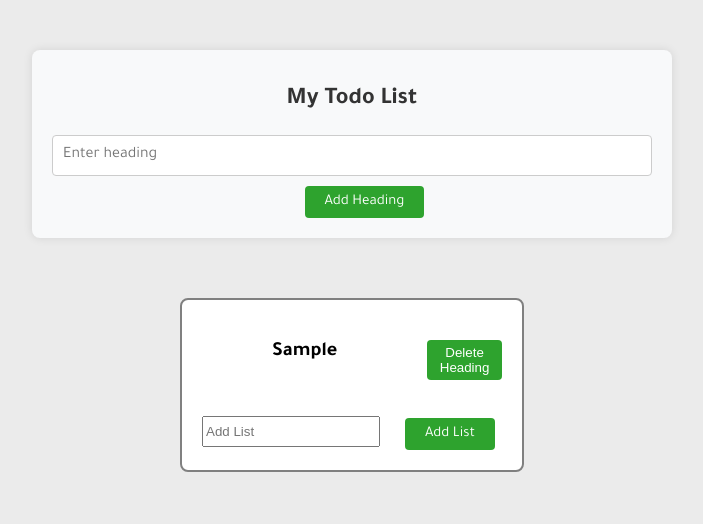
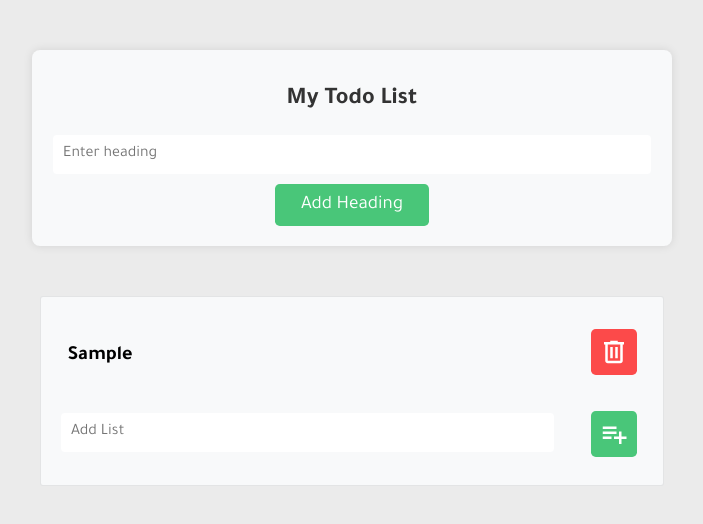
Before and after one commit to majedalshehri1/Developing-Front-End-Apps-With-React-IBM, a React (Vite) app in the folder todo_list/: page / in a window 1280 px wide. Both pictures are taken after typing "Sample" into the empty fields and a click on the button "Add Heading". Shown: the top 524 px of the page, without its empty margins (288-991 px from the left). Built offline with nearby package versions, Linux system fonts and the light colour scheme.

Commit message:
Update todo list app file

```diff
--- a/todo_list/src/App.jsx
+++ b/todo_list/src/App.jsx
@@ -1,11 +1,11 @@
 import TodoList from "./Components/TodoList"
-
 function App() {
 
 
   return (
     <>
       <TodoList/>
+
     </>
   )
 }
--- a/todo_list/src/Components/TodoList.css
+++ b/todo_list/src/Components/TodoList.css
@@ -1,8 +1,10 @@
 /* TodoList.css */
-@import url('https://fonts.googleapis.com/css2?family=Tajawal:wght@200;300;400;500;700;800;900&display=swap');
-body{
+@import url("https://fonts.googleapis.com/css2?family=Tajawal:wght@200;300;400;500;700;800;900&display=swap");
+* {
+  font-family: "Tajawal";
+}
+body {
   background-color: #c8c8c85a;
-  font-family: "Tajawal";
 }
 .todo-container {
   max-width: 600px;
@@ -19,30 +21,36 @@ body{
   color: #333;
   margin-bottom: 20px;
 }
-.input-container{
+.input-container {
   display: flex;
   flex-direction: column;
   align-items: center;
   justify-content: center;
-
+}
+.add-list-button-heading {
+  border: none;
+  padding: 0.6rem 1.6rem;
+  border-radius: 0.3rem;
+  background-color: #49c679;
+  color: white;
+  font-size: 1.2rem;
+  transition: 0.5s;
+  cursor: pointer;
+}
+.add-list-button-heading:hover {
+  background-color: #19a14d;
 }
 .todo_main {
-  margin: 60px;
-  max-width: 100%;
-  display: flex;
   flex-wrap: wrap;
-  gap: 30px;
-  justify-content: center;
-  align-items: center;
+  width: 39rem;
+  margin: 50px auto;
 }
 
 .todo-card {
-  width: 300px; /* Adjust the width of the cards as needed */
   padding: 20px;
-  background-color: white;
-  border-radius: 8px;
-  margin-bottom: 20px;
-  border: 2px solid grey;
+  background-color: #f8f9fa;
+  border-radius: 3px;
+  border: 1px solid rgba(128, 128, 128, 0.177);
 }
 
 .heading-input {
@@ -54,40 +62,37 @@ body{
   border: 1px solid #ccc;
   border-radius: 4px;
   outline: none;
+  border: none;
 }
 
 .heading_todo {
   display: flex;
-  gap: 20px;
   align-items: center;
-  justify-content: center;
+  justify-content: space-between;
+}
+.add_list {
+  display: flex;
+  align-items: center;
+  justify-content: space-between;
 }
 
 .heading_todo h3 {
-  width: 100%;
-  height: 40px;
+  border-radius: 0.2rem;
+  padding: 0.4rem;
   font-size: 20px;
-  text-align: center;
 }
-
-.delete-button {
-  background-color: #f44336;
-  color: #fff;
+.delete-button-heading {
   border: none;
-  padding: 7px 20px;
-  font-size: 14px;
-  border-radius: 4px;
+  background-color: #f8f9fa;
   cursor: pointer;
-  transition: background-color 0.3s ease;
-  height: 40px;
 }
-
-.delete-button-heading {
-  height: 40px;
-  background-color: rgb(46, 163, 46);
-  color: #fff;
-  border: none;
-  border-radius: 4px;
+.delete-button-heading img {
+  background-color: rgb(252, 74, 74);
+  padding: 0.5rem;
+  border-radius: 0.3rem;
+}
+.delete-button-heading :hover {
+  background-color: #f91e1e;
 }
 
 .list-item {
@@ -97,29 +102,28 @@ body{
   justify-content: center;
 }
 
-.delete-button:hover {
-  background-color: #d32f2f;
+.list-input {
+  font-family: "Tajawal";
+  width: calc(85% - 22px);
+  padding: 10px;
+  font-size: 16px;
+  margin-bottom: 10px;
+  border: 1px solid #ccc;
+  border-radius: 4px;
+  outline: none;
+  border: none;
 }
-
-.list-input {
-  width: 170px;
-  height: 25px;
+.add-list-button {
+  border: none;
+  background-color: #f8f9fa;
+  cursor: pointer;
 }
-
-.add-list-button {
-  font-family: "Tajawal";
-  background-color: rgb(46, 163, 46);
+.add-list-button img {
+  background-color: #49c679;
   color: #fff;
-  border: none;
-  padding: 7px 20px;
-  font-size: 15px;
-  border-radius: 4px;
-  cursor: pointer;
-  transition: background-color 0.3s ease;
-  margin-left: 25px;
+  padding: 0.5rem;
+  border-radius: 0.3rem;
 }
-.todo_inside_list {
-  display: flex;
-  gap: 140px;
-  margin: 10px;
+.add-list-button :hover {
+  background-color: #35b867;
 }
--- a/todo_list/src/Components/TodoList.jsx
+++ b/todo_list/src/Components/TodoList.jsx
@@ -1,5 +1,7 @@
 import { useState } from "react";
 import "./TodoList.css";
+import trush from "../Icons/trush.svg";
+import addList from "../Icons/addList.svg";
 const TodoList = () => {
   // represent an array of todo items
   const [todos, setTodos] = useState([]);
@@ -49,7 +51,7 @@ const TodoList = () => {
               setHeadingInput(e.target.value);
             }} // Add onChange event handler to update headingInput state
           />
-          <button className="add-list-button" onClick={handleAddTodo}>
+          <button className="add-list-button-heading" onClick={handleAddTodo}>
             Add Heading
           </button>
         </div>
@@ -59,7 +61,13 @@ const TodoList = () => {
           <div key={index} className="todo-card">
             <div className="heading_todo">
               <h3>{todo.heading}</h3> {/* Display the heading here */}
-              <button className="delete-button-heading" onClick={handleDeleteTodo}>Delete Heading</button> {/* onClick event in the button with class name delete-button-heading */}
+              <button
+                className="delete-button-heading"
+                onClick={handleDeleteTodo}
+              >
+                <img src={trush} alt="trush" />
+              </button>{" "}
+              {/* onClick event in the button with class name delete-button-heading */}
             </div>
 
             <ul>
@@ -82,7 +90,7 @@ const TodoList = () => {
                 className="add-list-button"
                 onClick={() => handleAddList(index)}
               >
-                Add List
+                <img src={addList} alt="Add List" />
               </button>
             </div>
           </div>
```
Also changed, not shown: todo_list/src/Icons/addList.svg (added), todo_list/src/Icons/trush.svg (added).
